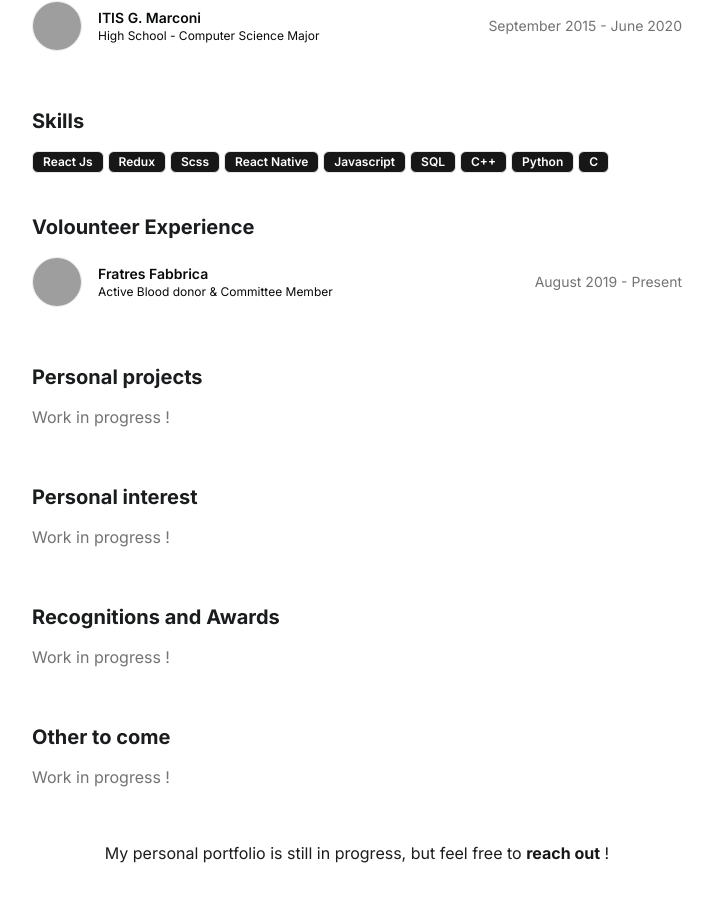
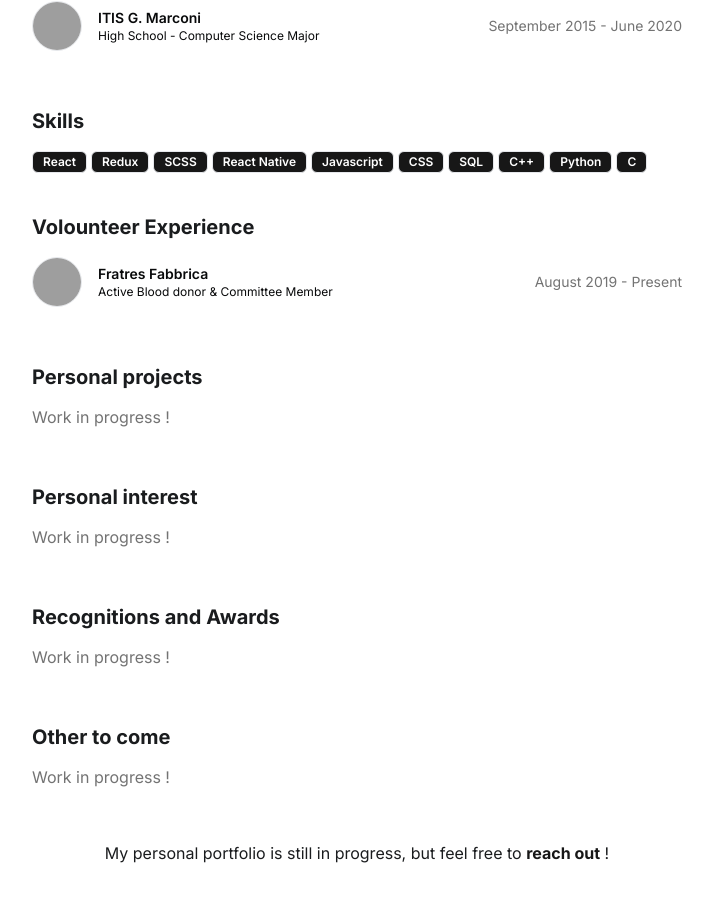
Before and after one commit to TommasoMolesti/tommaso-molesti, a React (Create React App) app: page / in a window 1280 px wide. Shown: the part 797-1698 px from the top of the page, without its empty margins (283-996 px from the left). Built offline with nearby package versions, Linux system fonts and the light colour scheme; grey boxes are pictures that could not be loaded.

Commit message:
Editing info

```diff
--- a/src/INFO.js
+++ b/src/INFO.js
@@ -55,19 +55,22 @@ export const INFO = [
         title: 'Skills',
         tags: [
             {
-                label: 'React Js'
+                label: 'React'
             },
             {
                 label: 'Redux'
             },
             {
-                label: 'Scss'
+                label: 'SCSS'
             },
             {
                 label: 'React Native'
             },
             {
                 label: 'Javascript'
+            },
+            {
+                label: 'CSS'
             },
             {
                 label: 'SQL'
```
